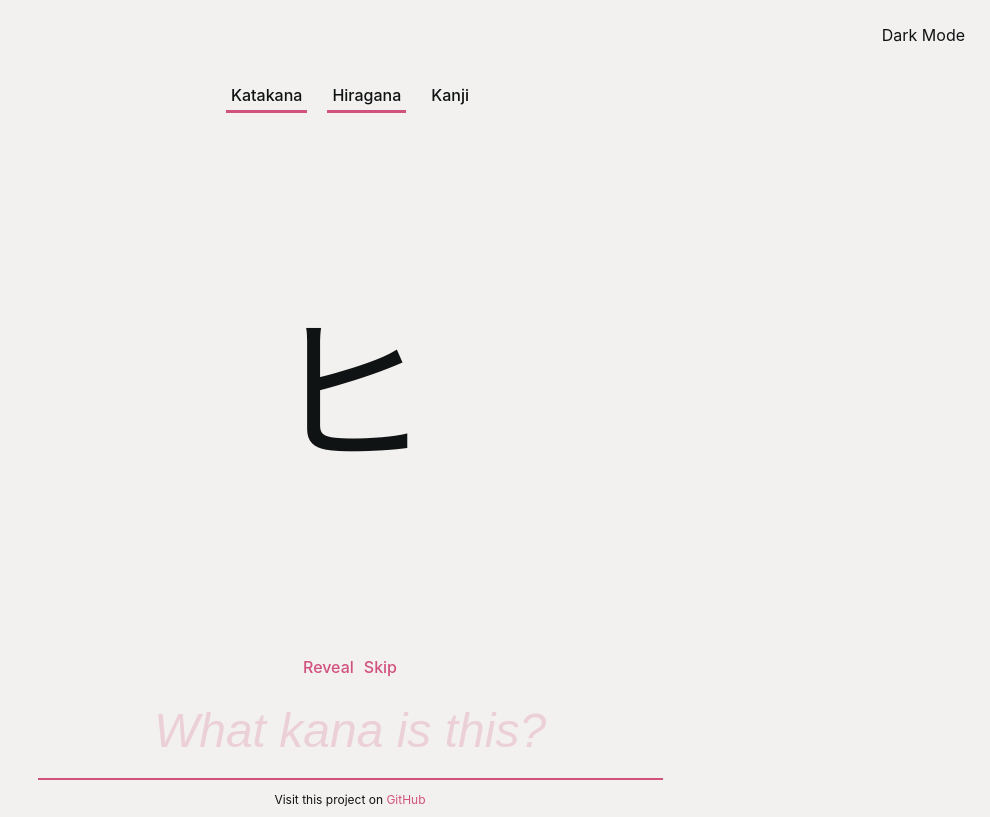
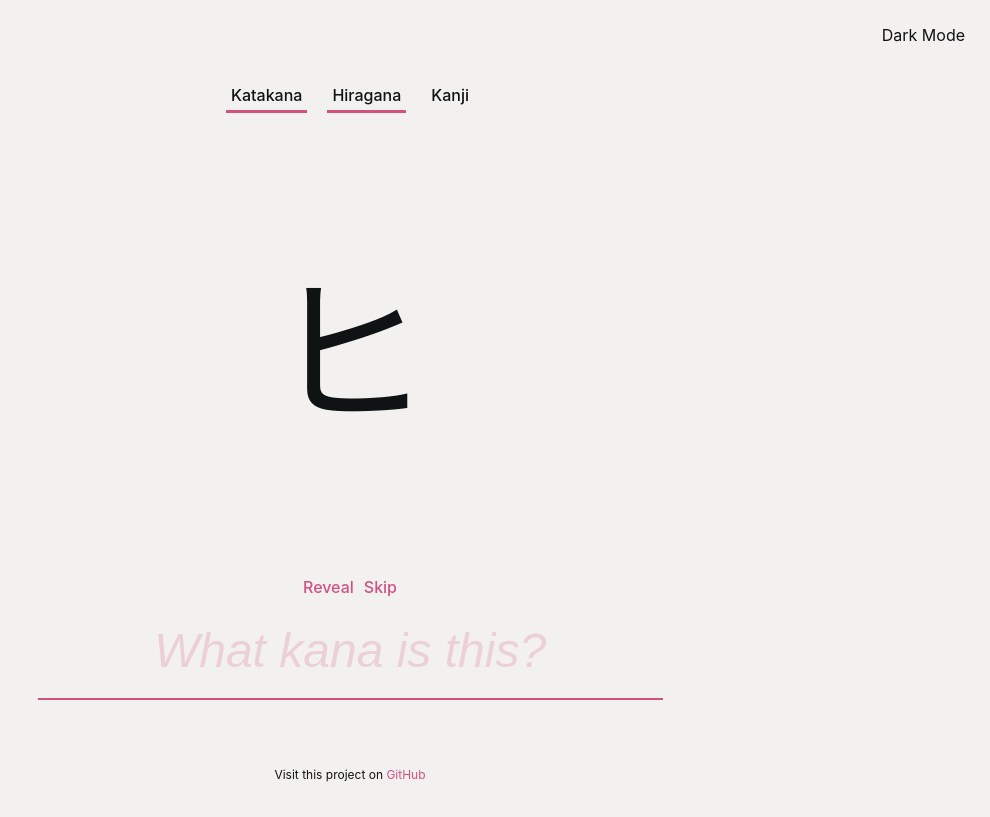
Before and after one commit to porthunt/kantan, a React (Create React App) app: page / in a window 1280 px wide. Shown: the whole page, without its empty margins (290-1280 px from the left). Built offline with nearby package versions, Linux system fonts and the light colour scheme.

Commit message:
Fixing margins

```diff
--- a/src/App.css
+++ b/src/App.css
@@ -1,4 +1,4 @@
 .content {
-  min-height: calc(100vh - 140px);
+  min-height: calc(100vh - 130px);
   text-align: center;
 }
--- a/src/Kana/Kana.css
+++ b/src/Kana/Kana.css
@@ -1,5 +1,7 @@
 .kana {
     font-size: 10em;
+    margin-block-start: .75em;
+    margin-block-end: .75em;
   }
 
 .incorrect {
```
